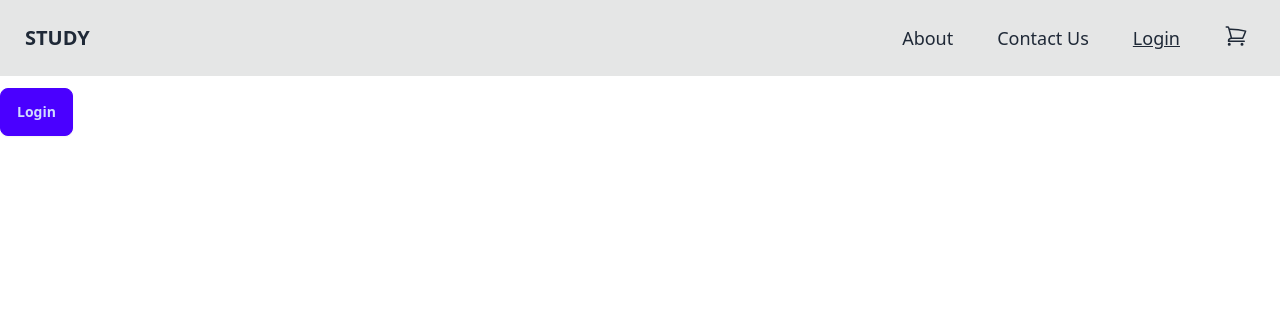
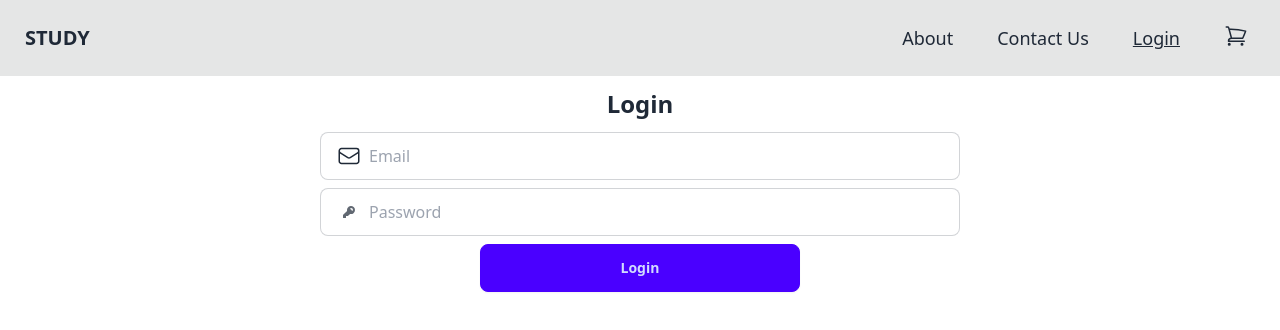
Before and after one commit to MKHNENE1/React-self-study, a React (Vite) app: page /login in a window 1280 px wide. Shown: the top 330 px of the page. Built offline with nearby package versions, Linux system fonts and the light colour scheme.

Commit message:
update Login component

```diff
--- a/src/pages/Login.jsx
+++ b/src/pages/Login.jsx
@@ -1,17 +1,95 @@
 /* eslint-disable react/prop-types */
 import { useNavigate } from "react-router";
+import Email from "../components/icons/Email";
+import Password from "../components/icons/Password";
+import { useRef, useState } from "react";
+import { object, string } from "yup";
+
+const loginSchema = object({
+  email: string().required(),
+  password: string().required(),
+});
 
 export default function Login({ setIsLoggedIn }) {
   const navigate = useNavigate();
+  const [form, setForm] = useState({
+    email: "",
+    password: "",
+  });
+  const [error, setError] = useState({
+    email: null,
+    password: null,
+  });
 
-  function handelLogin() {
-    setIsLoggedIn(true);
-    navigate("/", { state: "Hello from Login" });
+  function handelLogin(e) {
+    e.preventDefault();
+    try {
+      setError({ email: null, password: null });
+      const x = loginSchema.validateSync(form, { abortEarly: false });
+      console.log(x);
+    } catch (err) {
+      err.inner.forEach((errorItem) => {
+        setError((prevError) => ({
+          ...prevError,
+          [errorItem.path]: errorItem.message,
+        }));
+      });
+    }
+
+    // setIsLoggedIn(true);
+    // navigate("/", { state: "Hello from Login" });
+  }
+
+  function handelChange(e) {
+    setForm({ ...form, [e.target.name]: e.target.value });
   }
 
   return (
-    <div onClick={handelLogin} className="btn btn-primary">
-      Login
-    </div>
+    <form onSubmit={handelLogin} className="w-1/2 mx-auto">
+      <div className="">
+        <h1 className="text-2xl mb-3 font-bold w-fit mx-auto">Login</h1>
+        <div className="mb-2">
+          <label className="input input-bordered flex items-center gap-2">
+            <Email />
+            <input
+              type="text"
+              // ref={emailRef}
+              className="grow"
+              placeholder="Email"
+              name="email"
+              value={form.email}
+              onChange={handelChange}
+            />
+          </label>
+          {error.email && (
+            <span className="text-red-700 text-xs">Email is required</span>
+          )}
+        </div>
+        <div className="mb-2">
+          <label className="input input-bordered flex items-center gap-2">
+            <div className="px-1">
+              <Password />
+            </div>
+            <input
+              name="password"
+              type="password"
+              className="grow"
+              placeholder="Password"
+              // ref={passRef}
+              value={form.password}
+              onChange={handelChange}
+            />
+          </label>
+          {error.password && (
+            <span className="text-red-700 text-xs">Password is required</span>
+          )}
+        </div>
+      </div>
+      <div className="">
+        <div className="w-1/2 mx-auto">
+          <button className="btn btn-primary w-full">Login</button>
+        </div>
+      </div>
+    </form>
   );
 }
```
